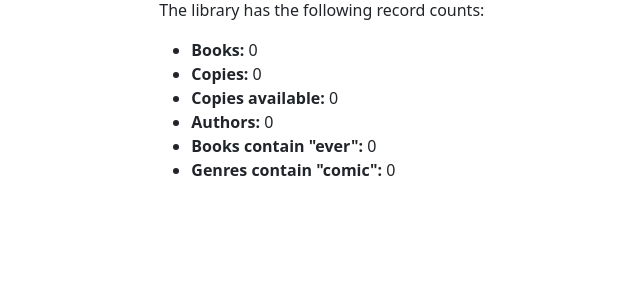
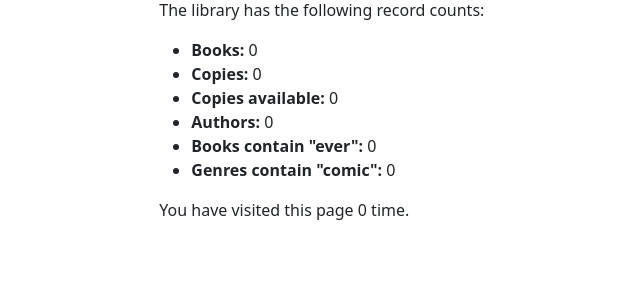
Before and after one commit to VietDung7301/mysite, a Django app: page /catalog/ in a window 1280 px wide. Shown: the part 144-444 px from the top of the page, without its empty margins (66-706 px from the left). Run offline with Django 4.2, Linux system fonts and the light colour scheme; data that the repository does not hold is empty.

Commit message:
Django Tutorial Part 7: Sessions framework

```diff
--- a/catalog/templates/index.html
+++ b/catalog/templates/index.html
@@ -27,4 +27,10 @@
       {{num_genres_search.value}}
     </li>
   </ul>
+
+  <p>
+    {% blocktranslate %}
+      You have visited this page {{ num_visits }} time{{ num_visits|pluralize }}.
+    {% endblocktranslate %}
+  </p>
 {% endblock %}
--- a/catalog/views.py
+++ b/catalog/views.py
@@ -15,6 +15,10 @@
 
     num_authors = Author.objects.count()
 
+    # Number of visits to this view, as counted in the session variable.
+    num_visits = request.session.get('num_visits', 0)
+    request.session['num_visits'] = num_visits + 1
+
     num_genres_search = Genre.objects.filter(
         name__icontains='comic').count()
     num_books_search = Book.objects.filter(
@@ -30,7 +34,8 @@
             'value': num_genres_search},
         'num_books_search': {
             'key': 'ever',
-            'value': num_books_search}
+            'value': num_books_search},
+        'num_visits': num_visits,
     }
 
     # Render the HTML template index.html with the data in the context variable
```
Also changed, not shown: locale/en/LC_MESSAGES/django.po, locale/vi/LC_MESSAGES/django.po.
